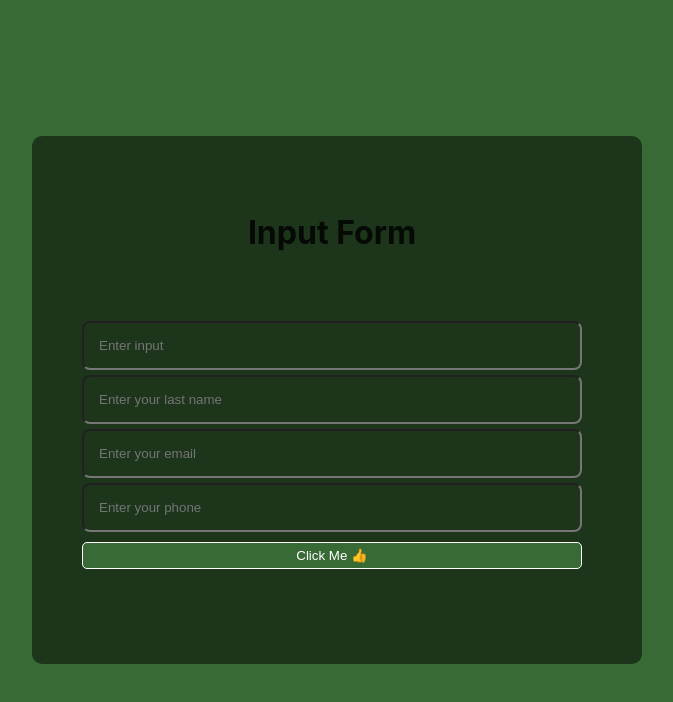
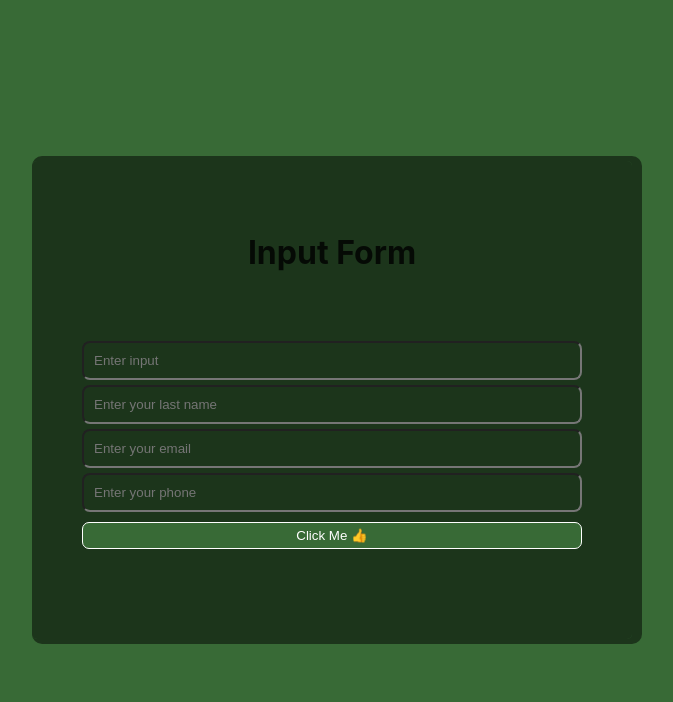
Before and after one commit to Sajjad124/react-form, a React (Create React App) app: page / in a window 1280 px wide. Shown: the top 702 px of the page, without its empty margins (308-981 px from the left). Built offline with nearby package versions, Linux system fonts and the light colour scheme.

Commit message:
Update index.css

```diff
--- a/src/index.css
+++ b/src/index.css
@@ -36,7 +36,7 @@ h1 {
 }
 input {
   margin-top: 5px;
-  padding: 15px;
+  padding: 10px;
   border-radius: 8px;
   background-color: rgba(0, 0, 0, 0);
   min-width: auto;
@@ -44,7 +44,7 @@ input {
 }
 button {
   /* margin-top: 50px; */
-  border-radius: 5px;
+  border-radius: 7px;
   padding: 5px;
   margin-top: 10px;
   padding: 5px;
```
